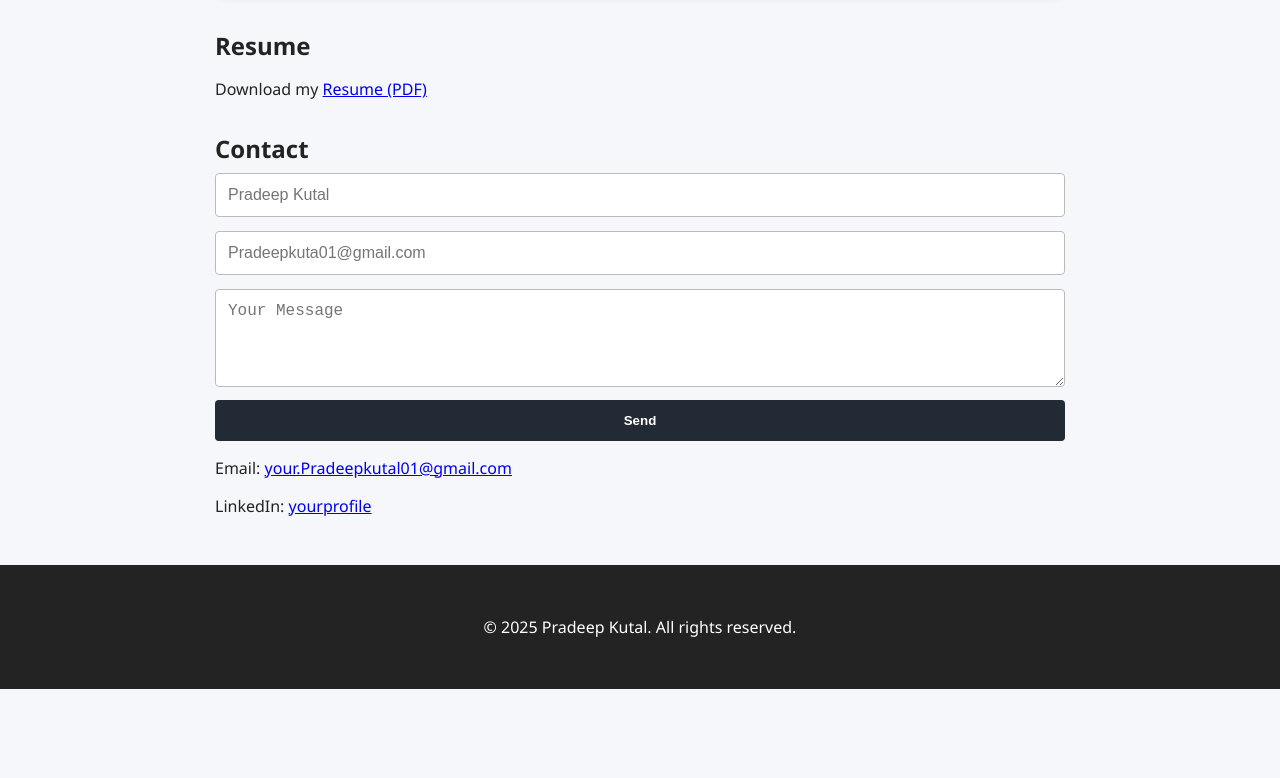
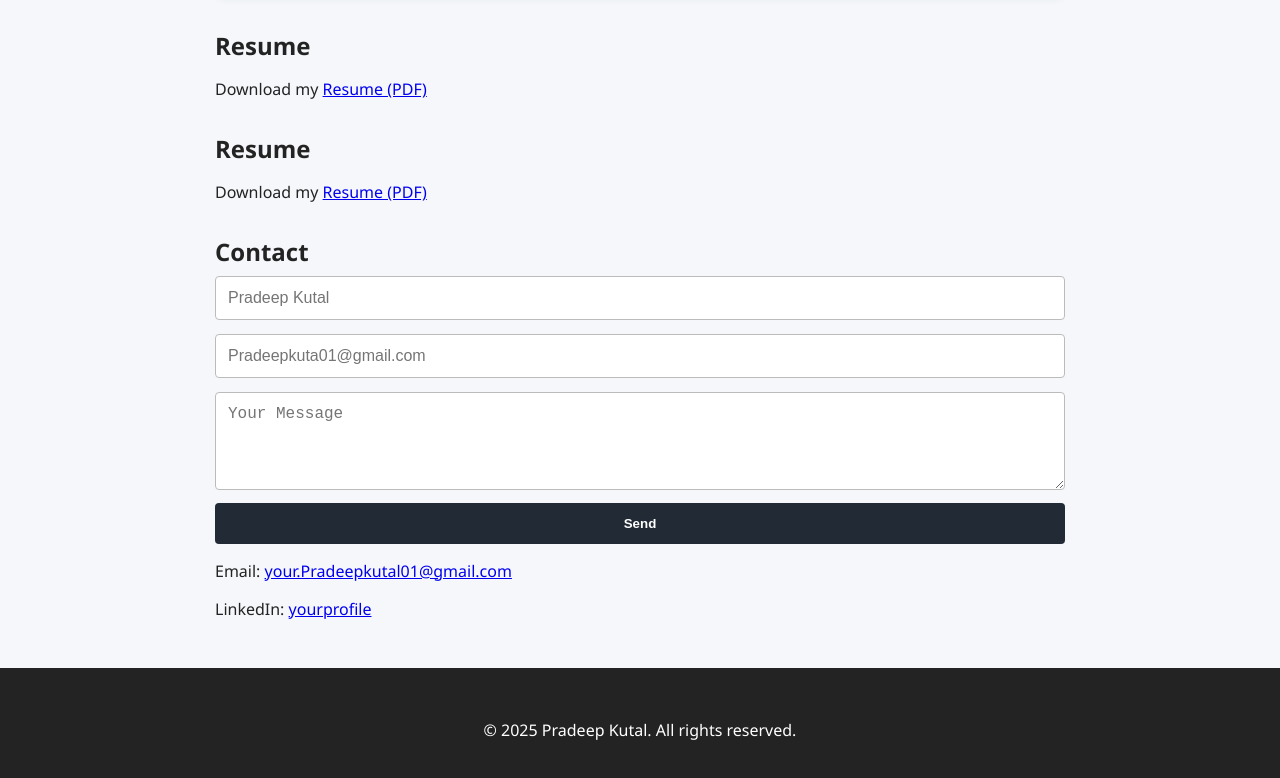
Before and after one commit to Pradeepk-DE/my-portfolio, a plain HTML site: page index.html in a window 1280 px wide. Shown: the part 1180-1958 px from the top of the page. Before the commit the page ends 1869 px from the top, so only its background shows below. Drawn offline with Linux system fonts and the light colour scheme.

Commit message:
Update index.html

```diff
--- a/index.html
+++ b/index.html
@@ -60,6 +60,10 @@
     <h2>Resume</h2>
     <p>Download my <a href="your-resume-link.pdf" target="_blank">Resume (PDF)</a></p>
   </section>
+  <section id="resume" class="container">
+    <h2>Resume</h2>
+    <p>Download my <a href="resume.pdf" target="_blank">Resume (PDF)</a></p>
+  </section>
 
   <section id="contact" class="container">
     <h2>Contact</h2>
```
